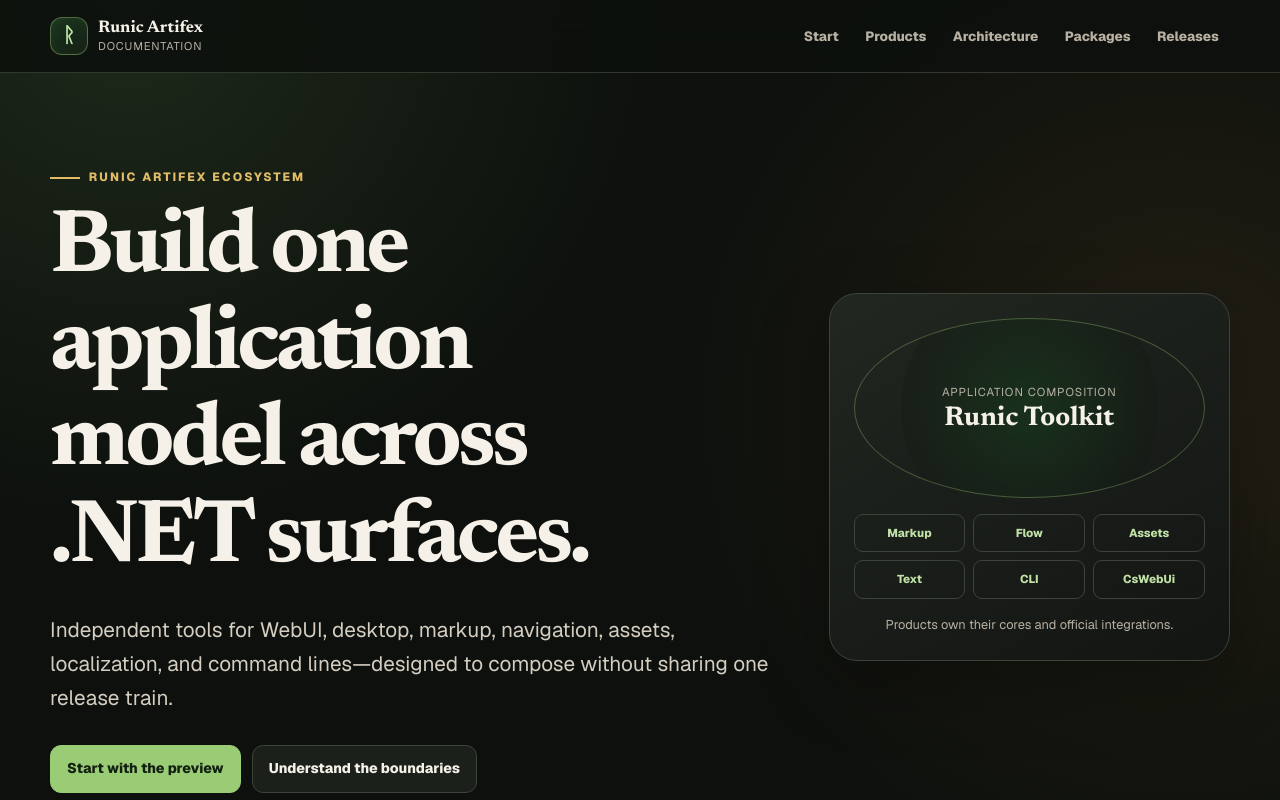
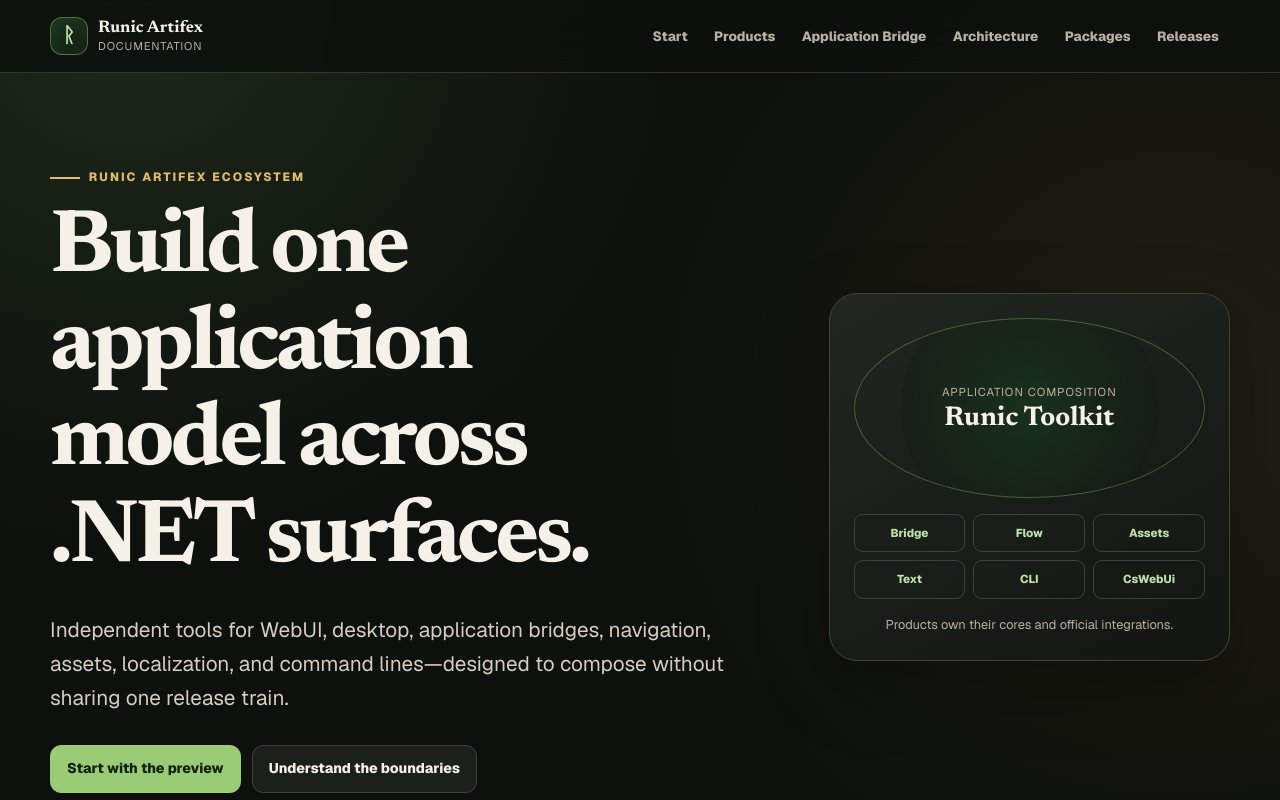
Before and after one commit to Runic-Artifex/runic-docs, a Next.js app: page / in a window 1280 px wide. Shown: the top 800 px of the page. Built offline with nearby package versions, Linux system fonts and the light colour scheme.

Commit message:
docs: make Application Bridge the official boundary (#2)
Co-authored-by: Viktor Jannicke <viktor@jannicke.eu>

```diff
--- /dev/null
+++ b/app/application-bridge/page.tsx
@@ -0,0 +1,31 @@
+import type { Metadata } from "next";
+
+export const metadata: Metadata = {
+  title: "Application Bridge",
+  description: "The official Effect Schema-first boundary between Runic Toolkit frontends and NativeAOT-safe .NET application handlers.",
+};
+
+export default function ApplicationBridgePage() {
+  return <main>
+    <section className="page-hero shell">
+      <p className="eyebrow">Runic Toolkit</p>
+      <h1>Named application concepts cross one validated boundary.</h1>
+      <p className="lede">The Application Bridge is the official frontend boundary for Runic Toolkit. It replaces generic ViewModel projection with explicit commands, receipts, snapshots, events, and public errors.</p>
+      <div className="actions"><a className="button primary" href="https://github.com/Runic-Artifex/runic-toolkit-examples/tree/main/samples/03-SetupApplication">Study the Setup vertical</a><a className="button secondary" href="https://github.com/Runic-Artifex/runic-toolkit/blob/main/docs/guides/application-bridge.md">Repository guide</a></div>
+    </section>
+    <section className="content-grid shell">
+      <article className="info-card full">
+        <p className="eyebrow">Contract pipeline</p><h2>Effect Schema is the authority</h2>
+        <div className="mini-flow"><span>Effect Schema<br/><small>encoded wire values</small></span><b>→</b><strong>JSON Schema + manifest<br/><small>committed and fingerprinted</small></strong><b>→</b><span>C# generator<br/><small>reflection-free dispatch</small></span></div>
+        <p>Contract generation is deterministic and CI rejects stale artifacts. C# compilation reads only committed artifacts; it never starts Node or infers the public contract from ViewModels or CLR reflection.</p>
+      </article>
+      <article className="info-card"><p className="eyebrow">Frontend runtime</p><h2>One Effect owner</h2><p>One <code>ManagedRuntime</code> owns the Application Bridge service, transport, scope, and event stream. UI components call a controller instead of scattering Effect execution through the render tree.</p></article>
+      <article className="info-card"><p className="eyebrow">Layers</p><h2>Same application interface</h2><p><code>CsWebUiApplicationBridgeLive</code>, <code>MockApplicationBridge</code>, and fault-injection Layers expose the same semantics. Renderer code remains independent of the active transport.</p></article>
+      <article className="info-card"><p className="eyebrow">Host runtime</p><h2>NativeAOT by construction</h2><p>Generated DTOs, strict codecs, exhaustive dispatch, and typed event publishers avoid reflection. Sessions own bounded admission, revisions, sequence numbers, duplicate rejection, operations, and deterministic teardown.</p></article>
+      <article className="info-card"><p className="eyebrow">Security</p><h2>Privileged choices remain native</h2><p>The frontend can request destination selection but cannot send a privileged path. The host returns an opaque selection ID plus display-safe metadata and validates that handle when work begins.</p></article>
+      <article className="info-card full"><p className="eyebrow">Wire vocabulary</p><h2>Describe the application, not its implementation</h2><div className="package-list"><code>InitializeApplication</code><code>SelectDestination</code><code>Navigate</code><code>StartInstallation</code><code>OperationProgress</code><code>OperationCompleted</code><code>OperationFailed</code><code>CancelOperation</code></div><p>There is no generic <code>setProperty</code>, numeric member identifier, or ViewModel <code>execute</code> operation. Long-running work returns an operation ID promptly; progress and terminal outcomes arrive through the validated Effect Stream. Cancellation is an explicit protocol action.</p></article>
+      <article className="info-card full"><p className="eyebrow">Install</p><h2>Consume the verified private candidate</h2><pre><code>dotnet add package RunicToolkit.Hosting.CsWebUi.ApplicationBridge --version 0.1.0-preview.13.1</code></pre><pre><code>dotnet add package RunicToolkit.ApplicationBridge.Generators --version 0.1.0-preview.13.1</code></pre><pre><code>npm install @runic-artifex/application-bridge@0.1.0-preview.13.1 effect@3.22.1</code></pre><p>The package commands become public at launch. Until then, authenticated GitHub Packages access is required.</p></article>
+      <article className="info-card full"><p className="eyebrow">Reference proof</p><h2>The neutral Setup application closes the loop</h2><p>The package-only reference application covers initialization, backend-authoritative navigation, opaque destination selection, installation receipts, progress, completion, failure, cancellation, recovery, production frontend output, NativeAOT, and a real Windows native-browser roundtrip.</p></article>
+    </section>
+  </main>;
+}
--- a/app/architecture/page.tsx
+++ b/app/architecture/page.tsx
@@ -9,5 +9,6 @@ export default function ArchitecturePage() {
     <article className="info-card"><p className="eyebrow">Stable seams</p><h2>Explicit compatibility</h2><p>Integrations pin exact cross-product versions during the preview. Compatibility is evidence recorded by package consumers, frontend builds, and applicable NativeAOT runs—not implied by synchronized versions.</p></article>
     <article className="info-card"><p className="eyebrow">Framework neutrality</p><h2>Cores stay portable</h2><p>Runic Flow has no UI dependency. Runic Assets has no host dependency. Runic Text Resources begins with .NET but defines language-neutral contracts.</p></article>
     <article className="info-card"><p className="eyebrow">Integration ownership</p><h2>Behavior lives with its author</h2><p><code>RunicAssets.RunicToolkit</code> and <code>RunicFlow.RunicToolkit</code> live and release with Assets and Flow respectively.</p></article>
+    <article className="info-card full"><p className="eyebrow">Application boundary</p><h2>Schema first, renderer last</h2><p>Effect Schema is the authority for Application Bridge wire values. Deterministic JSON Schema and a canonical manifest feed the reflection-free C# generator. React, Vue, Svelte, or Angular then project validated application events into their own state systems without owning transport lifecycle.</p></article>
   </section></main>;
 }
--- a/app/docs-data.ts
+++ b/app/docs-data.ts
@@ -20,12 +20,13 @@ export const products: Product[] = [
     slug: "runic-toolkit", name: "Runic Toolkit", shortName: "Toolkit", mark: "RT",
     kicker: "Application composition",
     summary: "A NativeAOT-first toolbelt for lifecycle, hosting, desktop contracts, frontend builds, and explicit application bridges.",
-    description: "Runic Toolkit composes the same application model across desktop windows, browser frontends, Generic Host, and framework-specific UI adapters. Its domain-oriented Application Bridge is being proven before the first public release.",
-    version: "0.1.0-preview.4.1", source: "https://github.com/Runic-Artifex/runic-toolkit",
-    bestFor: ["Composing .NET desktop and browser applications", "NativeAOT-safe application hosting", "Sharing frontend-neutral lifecycle and hosting contracts"],
-    boundaries: ["Does not own UI languages, flow, command-line parsing, localization, or assets", "Uses named domain commands and events rather than exposing ViewModels as the public application contract", "Application Bridge packages remain outside the public train until their Setup vertical passes"],
-    packages: ["RunicToolkit.Collections", "RunicToolkit.Desktop", "RunicToolkit.Frontend.Sdk", "RunicToolkit.Hosting.Abstractions", "RunicToolkit.Hosting.Build", "RunicToolkit.Hosting.CsWebUi", "RunicToolkit.Hosting.CsWebUi.App", "RunicToolkit.Hosting.Generators", "RunicToolkit.Hosting.GenericHost", "RunicToolkit.Hosting.WebUi", "RunicToolkit.Hosting", "RunicToolkit.DotNet.RunicToolkit"],
-    install: ["dotnet add package RunicToolkit.Hosting.CsWebUi.App --version 0.1.0-preview.4.1"],
+    description: "Runic Toolkit composes the same application model across desktop windows, browser frontends, Generic Host, and framework-owned UI state. Its official Application Bridge carries named domain commands and validated events through one NativeAOT-safe host boundary.",
+    version: "0.1.0-preview.13.1", source: "https://github.com/Runic-Artifex/runic-toolkit",
+    bestFor: ["Composing .NET desktop and browser applications", "NativeAOT-safe application hosting", "Effect Schema-first application contracts with generated C# dispatch"],
+    boundaries: ["Does not own UI languages, flow, command-line parsing, localization, or assets", "Uses named domain commands and events rather than exposing ViewModels as the public application contract", "Rendering frameworks own presentation state; the bridge owns validation, transport, sessions, revisions, and operations"],
+    packages: ["RunicToolkit.ApplicationBridge", "RunicToolkit.ApplicationBridge.Generators", "RunicToolkit.Collections", "RunicToolkit.Desktop", "RunicToolkit.Hosting.Abstractions", "RunicToolkit.Hosting.Build", "RunicToolkit.Hosting.CsWebUi", "RunicToolkit.Hosting.CsWebUi.App", "RunicToolkit.Hosting.CsWebUi.ApplicationBridge", "RunicToolkit.Hosting.Generators", "RunicToolkit.Hosting.GenericHost", "RunicToolkit.Hosting.WebUi", "RunicToolkit.Hosting", "RunicToolkit.DotNet.RunicToolkit", "RunicToolkit.Templates"],
+    npmPackages: ["@runic-artifex/application-bridge"],
+    install: ["dotnet add package RunicToolkit.Hosting.CsWebUi.ApplicationBridge --version 0.1.0-preview.13.1", "npm install @runic-artifex/application-bridge@0.1.0-preview.13.1 effect@3.22.1"],
   },
   {
     slug: "cs-webui", name: "CsWebUi", shortName: "CsWebUi", mark: "CW",
--- a/app/getting-started/page.tsx
+++ b/app/getting-started/page.tsx
@@ -6,9 +6,9 @@ export const metadata: Metadata = { title: "Getting started", description: "Choo
 export default function GettingStartedPage() {
   return <main><section className="page-hero shell"><p className="eyebrow">Getting started</p><h1>Begin at the capability boundary.</h1><p className="lede">Runic Artifex is not one mandatory stack. Choose an independent product, then add integrations owned by that product when your application needs them.</p></section><section className="content-grid shell">
     <article className="info-card"><p className="eyebrow">01 · Choose</p><h2>Pick the owner</h2><ul><li>Need a desktop browser host? Start with <Link href="/products/cs-webui">CsWebUi</Link>.</li><li>Need application composition across hosts and frontends? Start with <Link href="/products/runic-toolkit">Runic Toolkit</Link>.</li><li>Need flow, assets, localization, or CLI only? Consume that product without Toolkit.</li></ul></article>
-    <article className="info-card"><p className="eyebrow">02 · Install</p><h2>Use exact preview versions</h2><p>The first public train preserves versions already proven through private package canaries. Application Bridge packages wait until the domain-oriented replacement is proven.</p><pre><code>dotnet add package RunicToolkit.Hosting.CsWebUi.App --version 0.1.0-preview.4.1</code></pre></article>
+    <article className="info-card"><p className="eyebrow">02 · Install</p><h2>Use exact preview versions</h2><p>The first public train preserves versions already proven through private package canaries. The Application Bridge is the official frontend boundary.</p><pre><code>dotnet add package RunicToolkit.Hosting.CsWebUi.ApplicationBridge --version 0.1.0-preview.13.1</code></pre><pre><code>npm install @runic-artifex/application-bridge@0.1.0-preview.13.1 effect@3.22.1</code></pre></article>
     <article className="info-card"><p className="eyebrow">03 · Integrate</p><h2>Let adapters point inward</h2><p>For example, Runic Flow remains UI-neutral. <code>RunicFlow.RunicToolkit</code> depends on both Flow and Toolkit and is released by Flow.</p><pre><code>dotnet add package RunicFlow.RunicToolkit --version 0.1.0-preview.4.1</code></pre></article>
     <article className="info-card"><p className="eyebrow">04 · Verify</p><h2>Keep the application in control</h2><ul><li>Pin exact product versions during the preview.</li><li>Publish the final application with trimming and NativeAOT when supported.</li><li>Do not add NuGet <code>packages.lock.json</code>; application package managers already own dependency resolution.</li><li>Keep ordinary npm <code>package-lock.json</code> files for applications.</li></ul></article>
-    <article className="info-card full"><div className="notice"><strong>Before public launch</strong><p>These commands name verified release candidates but will resolve publicly only after the documentation gate, repository visibility change, and registry trusted-publisher setup are completed together.</p></div><p>Continue with the <Link className="text-link" href="/packages">full package catalog</Link> or read the <Link className="text-link" href="/architecture">dependency rules</Link>.</p></article>
+    <article className="info-card full"><div className="notice"><strong>Before public launch</strong><p>These commands name verified release candidates but will resolve publicly only after repository visibility and registry trusted-publisher setup are completed together. The documentation gate is complete.</p></div><p>Continue with the <Link className="text-link" href="/application-bridge">Application Bridge guide</Link>, the <Link className="text-link" href="/packages">full package catalog</Link>, or the <Link className="text-link" href="/architecture">dependency rules</Link>.</p></article>
   </section></main>;
 }
--- a/app/layout.tsx
+++ b/app/layout.tsx
@@ -57,6 +57,7 @@ export default function RootLayout({ children }: Readonly<{ children: React.Reac
             <nav aria-label="Primary navigation">
               <Link href="/getting-started">Start</Link>
               <Link href="/products">Products</Link>
+              <Link href="/application-bridge">Application Bridge</Link>
               <Link href="/architecture">Architecture</Link>
               <Link href="/packages">Packages</Link>
               <Link href="/releases">Releases</Link>
--- a/app/page.tsx
+++ b/app/page.tsx
@@ -5,7 +5,7 @@ import { products } from "./docs-data";
 export const metadata: Metadata = {
   title: "Build one application model across .NET surfaces",
   description:
-    "Runic Artifex is a family of independent, NativeAOT-minded tools for application architecture, UI, markup, flow, assets, localization, and command lines.",
+    "Runic Artifex is a family of independent, NativeAOT-minded tools for application architecture, UI, flow, assets, localization, and command lines.",
 };
 
 export default function Home() {
@@ -16,7 +16,7 @@ export default function Home() {
           <p className="eyebrow">Runic Artifex ecosystem</p>
           <h1>Build one application model across .NET surfaces.</h1>
           <p className="lede">
-            Independent tools for WebUI, desktop, markup, navigation, assets,
+            Independent tools for WebUI, desktop, application bridges, navigation, assets,
             localization, and command lines—designed to compose without sharing
             one release train.
           </p>
@@ -35,7 +35,7 @@ export default function Home() {
             <strong>Runic Toolkit</strong>
           </div>
           <div className="map-ring">
-            <span>Markup</span><span>Flow</span><span>Assets</span>
+            <span>Bridge</span><span>Flow</span><span>Assets</span>
             <span>Text</span><span>CLI</span><span>CsWebUi</span>
           </div>
           <p>Products own their cores and official integrations.</p>
@@ -87,7 +87,7 @@ export default function Home() {
       <section className="section shell launch-strip">
         <div>
           <p className="eyebrow">First public preview</p>
-          <h2>Release candidates are built. Documentation comes before launch.</h2>
+          <h2>Release candidates and documentation are ready for launch.</h2>
           <p>
             Every package family has a guarded, verify-only release path with MIT
             metadata, repository provenance, clean consumption, and applicable
--- a/app/product-page.tsx
+++ b/app/product-page.tsx
@@ -11,7 +11,7 @@ export function ProductPage({ product }: { product: Product }) {
           <div><p className="eyebrow">{product.kicker}</p><h1>{product.name}</h1></div>
         </div>
         <p className="lede">{product.description}</p>
-        <div className="actions"><a className="button primary" href={product.source}>View source</a><Link className="button secondary" href="/packages">Package catalog</Link></div>
+        <div className="actions"><a className="button primary" href={product.source}>View source</a>{product.slug === "runic-toolkit" && <Link className="button secondary" href="/application-bridge">Application Bridge guide</Link>}<Link className="button secondary" href="/packages">Package catalog</Link></div>
       </section>
 
       <div className="doc-layout shell">
@@ -19,7 +19,7 @@ export function ProductPage({ product }: { product: Product }) {
         <article className="doc-content">
           <section id="choose"><p className="eyebrow">Fit</p><h2>When to choose it</h2><ul className="check-list">{product.bestFor.map((item) => <li key={item}>{item}</li>)}</ul></section>
           <section id="boundaries"><p className="eyebrow">Architecture</p><h2>What stays outside</h2><ul>{product.boundaries.map((item) => <li key={item}>{item}</li>)}</ul></section>
-          <section id="install"><p className="eyebrow">Preview</p><h2>Install the first public candidate</h2><div className="notice"><strong>Launch gate</strong><p>These exact versions have verified release candidates. The commands become live when documentation, public repositories, and registry trust are enabled together.</p></div>{product.install?.map((command) => <pre key={command}><code>{command}</code></pre>)}</section>
+          <section id="install"><p className="eyebrow">Preview</p><h2>Install the verified candidate</h2><div className="notice"><strong>Publication pending</strong><p>These exact versions pass the private package and application gates. The commands become public when repository visibility and registry trust are enabled together.</p></div>{product.install?.map((command) => <pre key={command}><code>{command}</code></pre>)}</section>
           <section id="packages"><p className="eyebrow">Owned surface</p><h2>Package family</h2><div className="package-list">{product.packages.map((name) => <code key={name}>{name}</code>)}{product.npmPackages?.map((name) => <code key={name}>{name}</code>)}</div><p>Initial public version: <code>{product.version}</code></p></section>
           <div className="next-card"><span>Next</span><Link href="/architecture">See how product integrations preserve dependency direction →</Link></div>
         </article>
```
Also changed, not shown: app/releases/page.tsx (+2 -2 lines), 1 other file (tests, documents, lock files or other folders).
